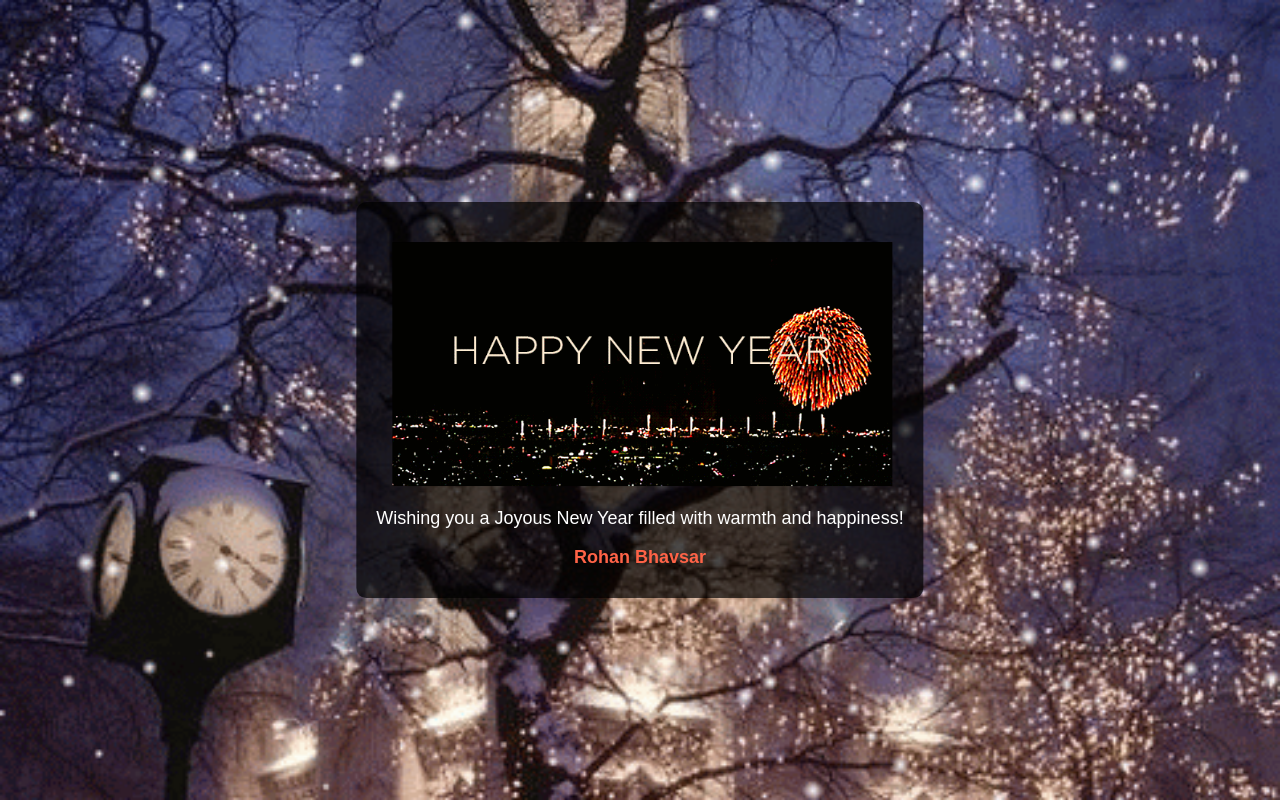
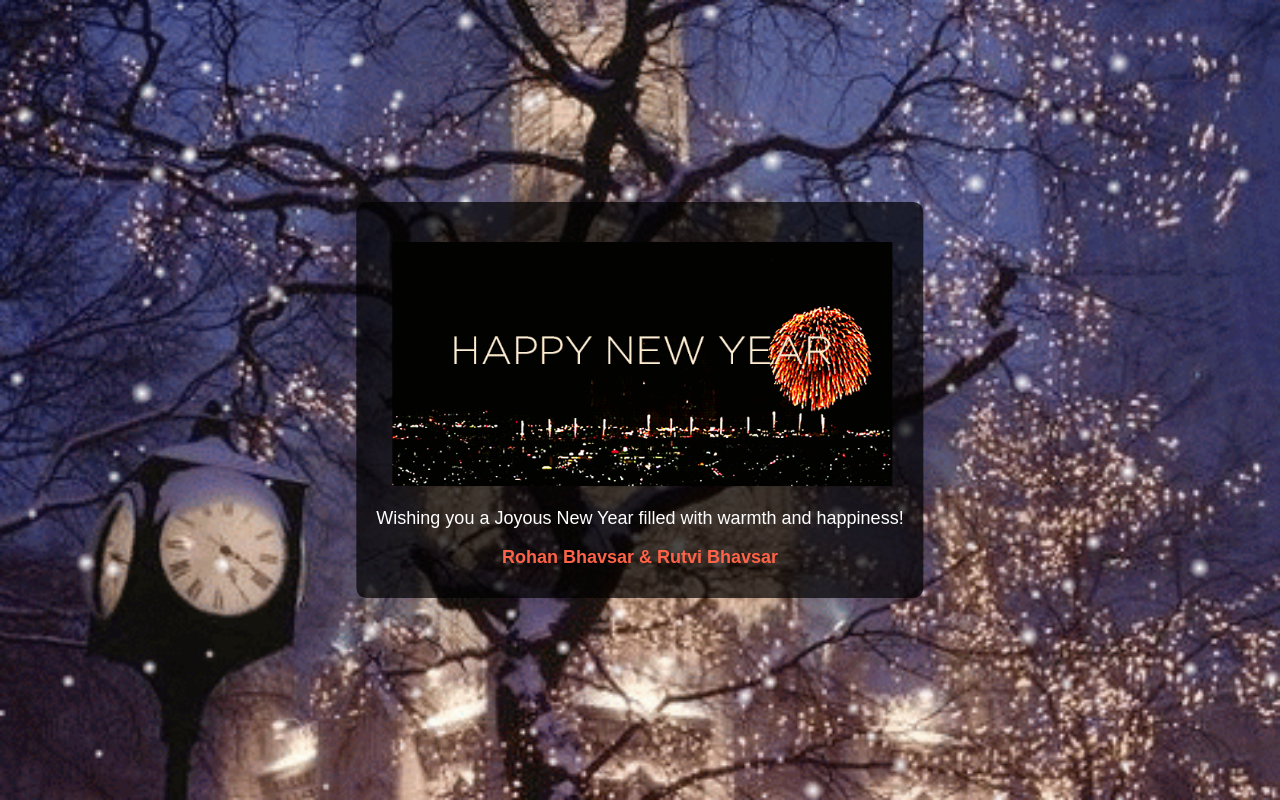
Before and after one commit to rohan9490/New_year_card, a plain HTML site: page index.html in a window 1280 px wide. Drawn offline with Linux system fonts and the light colour scheme.

Commit message:
Update index.html

```diff
--- a/index.html
+++ b/index.html
@@ -74,7 +74,7 @@
     <img src="new_year_gif.gif" alt="New Year GIF" style="width: 100%; max-width: 500px; margin-top: 20px;">
     <!-- <h1>Happy New Year</h1> -->
     <p>Wishing you a Joyous New Year filled with warmth and happiness!</p>
-    <p><strong style="color: #ff6347;">Rohan Bhavsar</strong></p>
+    <p><strong style="color: #ff6347;">Rohan Bhavsar & Rutvi Bhavsar</strong></p>
   </div>
 </body>
 
```
